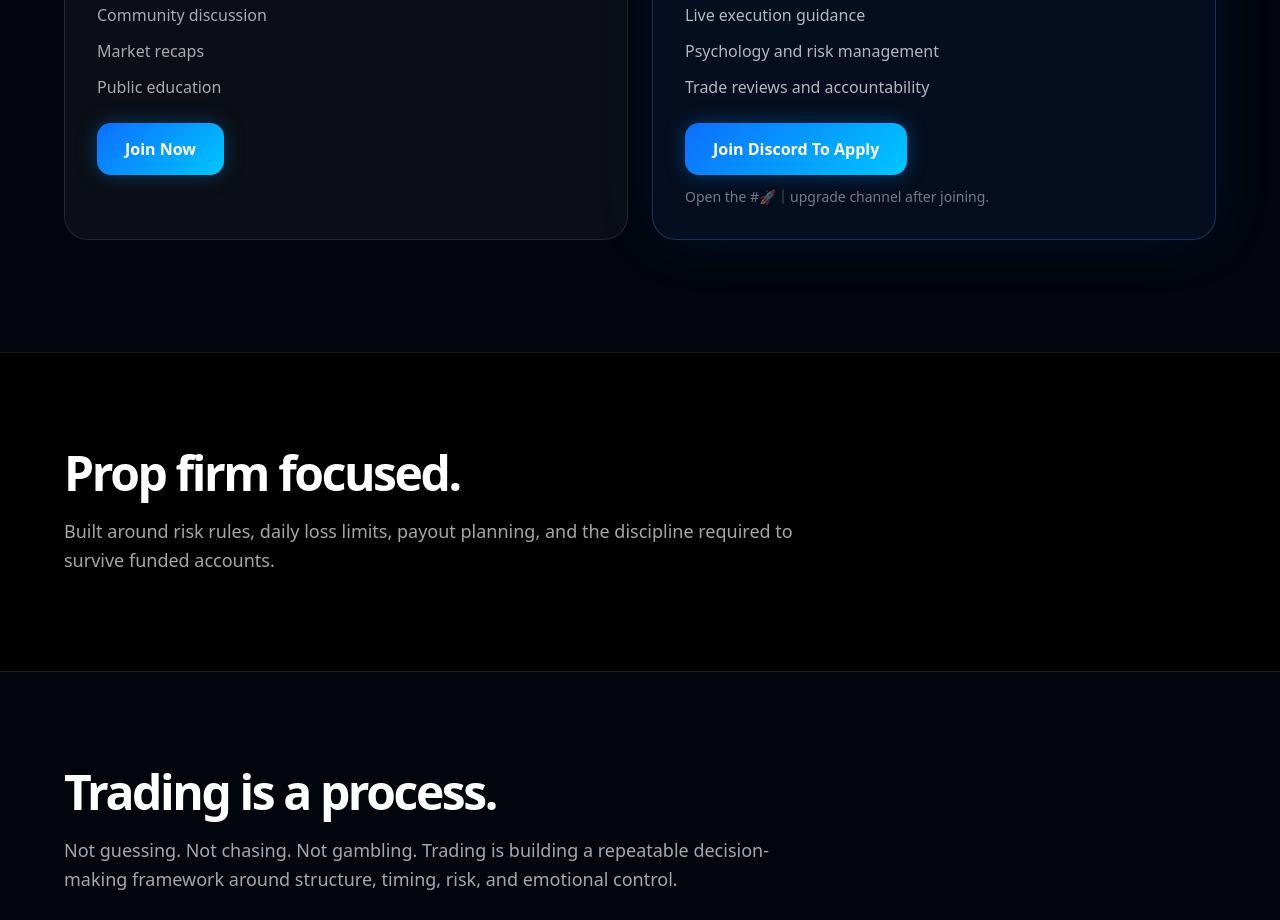
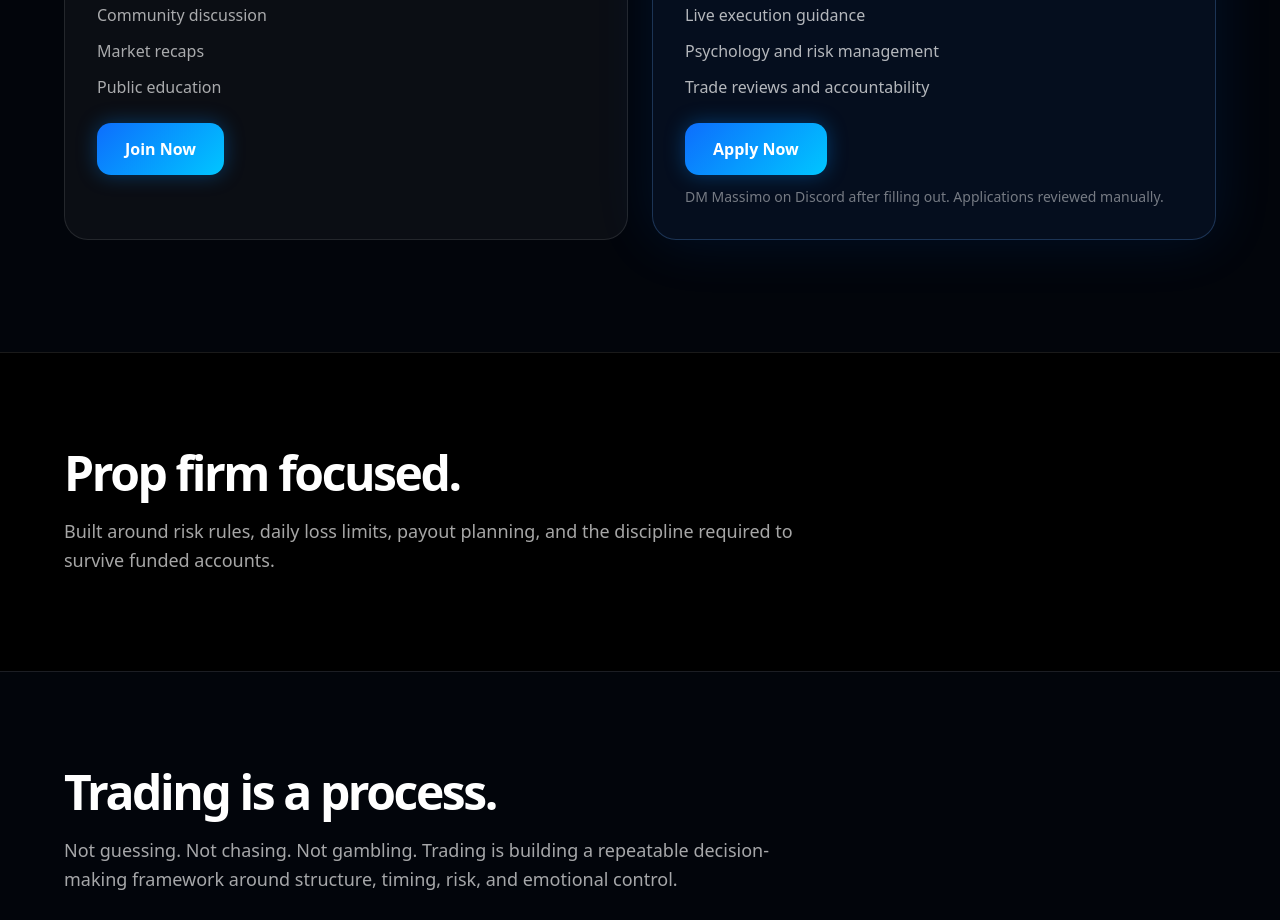
Before and after one commit to massimotrades/the-method-site, a React (Vite) app: page / in a window 1280 px wide. Shown: the part 1780-2700 px from the top of the page. Built offline with nearby package versions, Linux system fonts and the light colour scheme.

Commit message:
Update main.jsx

```diff
--- a/src/main.jsx
+++ b/src/main.jsx
@@ -325,15 +325,15 @@ function TheMethodEliteWebsite() {
               <div className="mt-4 text-5xl font-black">$2,000 USD</div>
               <ul className="mt-6 space-y-3 text-white/70"><li>Full Method model breakdowns</li><li>Live execution guidance</li><li>Psychology and risk management</li><li>Trade reviews and accountability</li></ul>
               <a
-  href="https://discord.gg/tmt"
+  href="https://form.typeform.com/to/oMTi7RzG"
   target="_blank"
   rel="noopener noreferrer"
   className="cta-button mt-8"
 >
-  Join Discord To Apply
+  Apply Now
 </a>
               <p className="mt-3 text-sm text-white/45">
-  Open the #🚀｜upgrade channel after joining.
+                DM Massimo on Discord after filling out. Applications reviewed manually.
 </p>
             </div>
           </div>
```
